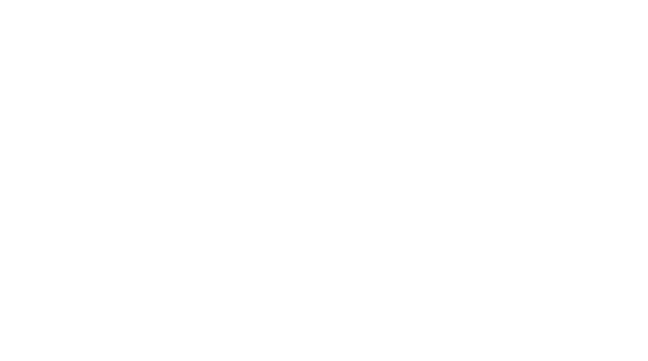
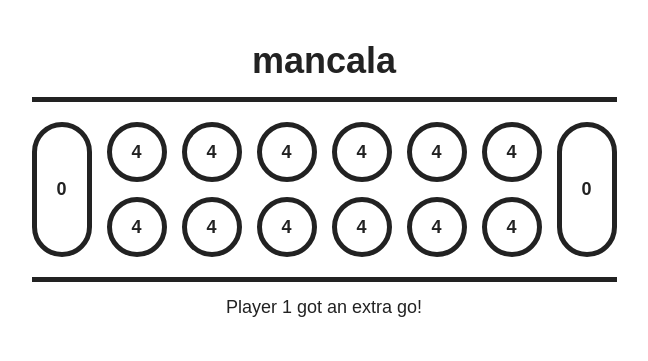
Before and after one commit to davebrent/mancala, a plain HTML site: page index.html in a window 1280 px wide. Shown: the whole page, without its empty margins (316-964 px from the left). Drawn offline with Linux system fonts and the light colour scheme.

Commit message:
adding markup and some styling

```diff
--- a/css/mancala.css
+++ b/css/mancala.css
@@ -0,0 +1,83 @@
+body {
+  color: #222;
+  font-size: 18px;
+}
+
+.clearfix:after {
+  content: "";
+  display: table;
+  clear: both;
+}
+
+h1 {
+  font-size: 36px;
+  border-bottom: 5px solid #222;
+  -webkit-margin-before: 0;
+  -webkit-margin-after: 0;
+  padding: 0 0 15px 0;
+  margin-bottom: 20px;
+  text-align: center;
+}
+
+.window {
+  width: 585px;
+  padding: 40px 0;
+  margin: 0 auto;
+}
+
+.board {
+  margin-left: 15px;
+  width: 450px;
+  float: left;
+}
+
+.messages {
+  border-top: 5px solid #222;
+  display: block;
+  clear: both;
+  margin-top: 20px;
+  text-align: center;
+  padding-top: 15px;
+}
+
+.cup, .pit {
+  text-align: center;
+  font-weight: bold;
+  float: left;
+  width: 50px;
+}
+
+.cup {
+  line-height: 50px;
+  height: 50px;
+  margin: 0 15px 15px 0;
+
+  border: 5px solid #222;
+  -webkit-border-radius: 30px;
+     -moz-border-radius: 30px;
+      -ms-border-radius: 30px;
+       -o-border-radius: 30px;
+          border-radius: 30px;
+}
+
+.pit {
+  line-height: 125px;
+  height: 125px;
+
+  border: 5px solid #222;
+  -webkit-border-radius: 30px;
+     -moz-border-radius: 30px;
+      -ms-border-radius: 30px;
+       -o-border-radius: 30px;
+          border-radius: 30px;
+}
+
+.player-2 .cup {
+  margin-bottom: 0;
+}
+
+.player-2 .cup:hover {
+  color: #0e94ec;
+  border-color: #0e94ec;
+  cursor: pointer;
+}
--- a/index.html
+++ b/index.html
@@ -6,13 +6,38 @@
     <meta name="description" content="Mancala">
     <meta name="author" content="@dave_brent">
     <link rel="stylesheet" type="text/css" href="lib/normalize.min.css">
-    <link rel="stylesheet" type="text/css" href="css/mancala.css" media="screen, projection" />
+    <link rel="stylesheet" type="text/css" href="css/mancala.css" media="screen" />
     <script type="text/javascript" src="lib/es5-shim.min.js"></script>
     <script type="text/javascript" src="lib/jquery-1.9.1.min.js"></script>
   </head>
   <body>
-    <div id='wrapper'>
-      <div id="application"></div>
+    <div class='window'>
+      <h1>mancala</h1>
+      <div class="clearfix">
+        <div class='player-1 pit'>0</div>
+        <div class="board">
+          <div class="player-1 cups clearfix">
+            <div data-cup="0" class='cup'>4</div>
+            <div data-cup="1" class='cup'>4</div>
+            <div data-cup="2" class='cup'>4</div>
+            <div data-cup="3" class='cup'>4</div>
+            <div data-cup="4" class='cup'>4</div>
+            <div data-cup="5" class='cup'>4</div>
+          </div>
+          <div class="player-2 cups clearfix">
+            <div data-cup="0" class='cup'>4</div>
+            <div data-cup="1" class='cup'>4</div>
+            <div data-cup="2" class='cup'>4</div>
+            <div data-cup="3" class='cup'>4</div>
+            <div data-cup="4" class='cup'>4</div>
+            <div data-cup="5" class='cup'>4</div>
+          </div>
+        </div>
+        <div class='player-2 pit'>0</div>
+      </div>
+      <div class="messages">
+        Player 1 got an extra go!
+      </div>
     </div>
     <script src="dist/mancala.js"></script>
     <script type="text/javascript">
```
